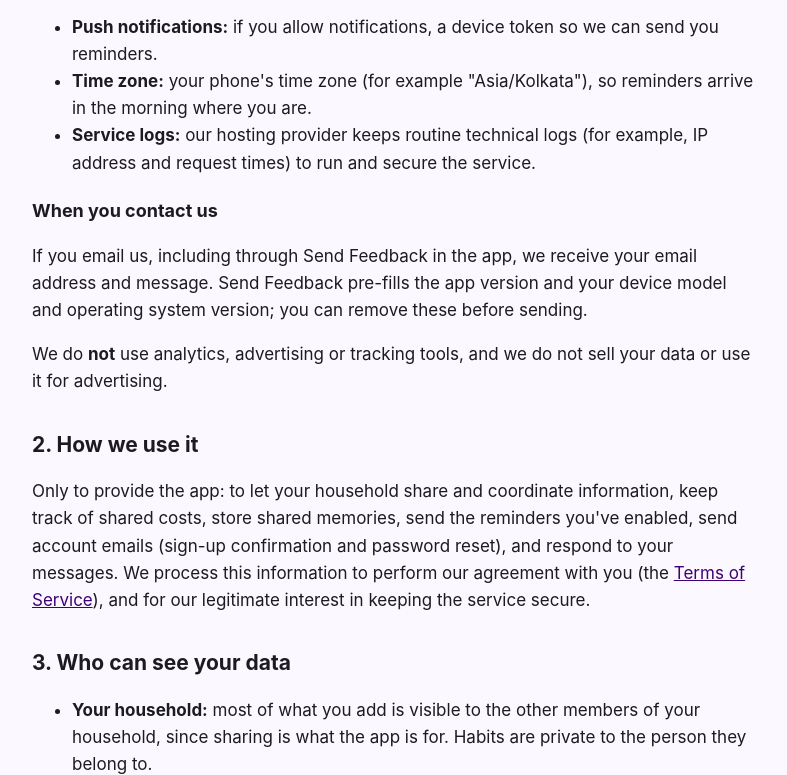
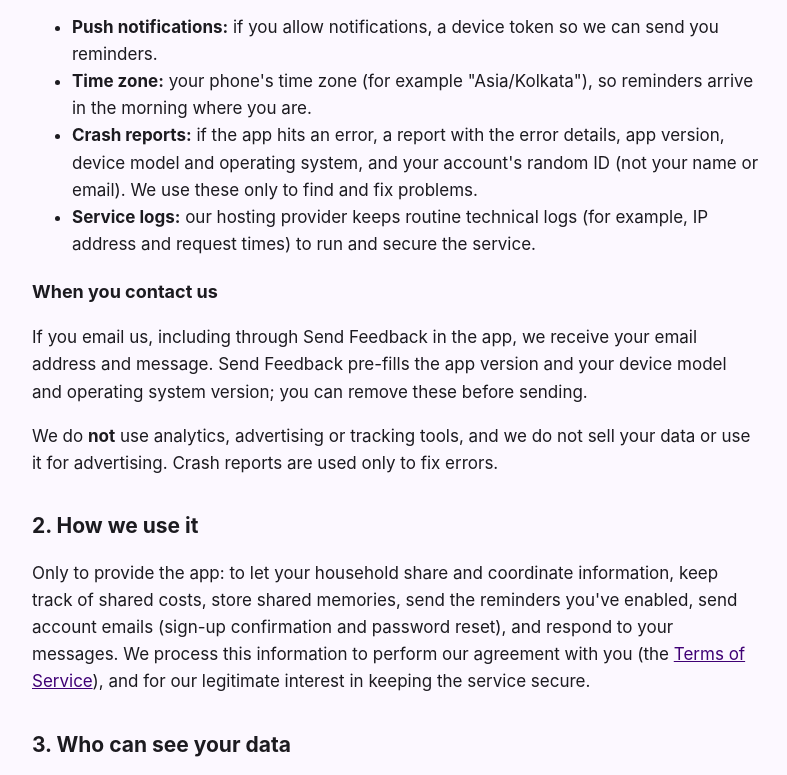
Before and after one commit to sglearnlearn/homeinorder-site, a plain HTML site: page privacy.html in a window 1280 px wide. Shown: the part 887-1662 px from the top of the page, without its empty margins (244-1031 px from the left). Drawn offline with Linux system fonts and the light colour scheme.

Commit message:
Privacy policy: add Sentry crash reporting
Co-Authored-By: Claude Opus 5.5 <noreply@anthropic.com>

```diff
--- a/privacy.html
+++ b/privacy.html
@@ -35,13 +35,14 @@
     <ul>
       <li><strong>Push notifications:</strong> if you allow notifications, a device token so we can send you reminders.</li>
       <li><strong>Time zone:</strong> your phone's time zone (for example "Asia/Kolkata"), so reminders arrive in the morning where you are.</li>
+      <li><strong>Crash reports:</strong> if the app hits an error, a report with the error details, app version, device model and operating system, and your account's random ID (not your name or email). We use these only to find and fix problems.</li>
       <li><strong>Service logs:</strong> our hosting provider keeps routine technical logs (for example, IP address and request times) to run and secure the service.</li>
     </ul>
 
     <h3>When you contact us</h3>
     <p>If you email us, including through Send Feedback in the app, we receive your email address and message. Send Feedback pre-fills the app version and your device model and operating system version; you can remove these before sending.</p>
 
-    <p>We do <strong>not</strong> use analytics, advertising or tracking tools, and we do not sell your data or use it for advertising.</p>
+    <p>We do <strong>not</strong> use analytics, advertising or tracking tools, and we do not sell your data or use it for advertising. Crash reports are used only to fix errors.</p>
 
     <h2>2. How we use it</h2>
     <p>Only to provide the app: to let your household share and coordinate information, keep track of shared costs, store shared memories, send the reminders you've enabled, send account emails (sign-up confirmation and password reset), and respond to your messages. We process this information to perform our agreement with you (the <a href="terms.html">Terms of Service</a>), and for our legitimate interest in keeping the service secure.</p>
@@ -60,6 +61,7 @@
         <tr><td>Expo</td><td>Relaying push notifications</td><td>United States</td></tr>
         <tr><td>Google (Firebase Cloud Messaging)</td><td>Delivering push notifications to Android devices</td><td>United States / global</td></tr>
         <tr><td>Google (Sign in with Google)</td><td>Verifying your identity, if you choose Google sign-in</td><td>United States / global</td></tr>
+        <tr><td>Sentry</td><td>Receiving crash and error reports from the app</td><td>EU (Germany)</td></tr>
         <tr><td>Spaceship and Google (Gmail)</td><td>Forwarding and storing emails sent to our support address</td><td>United States / global</td></tr>
       </table>
     </div>
```
